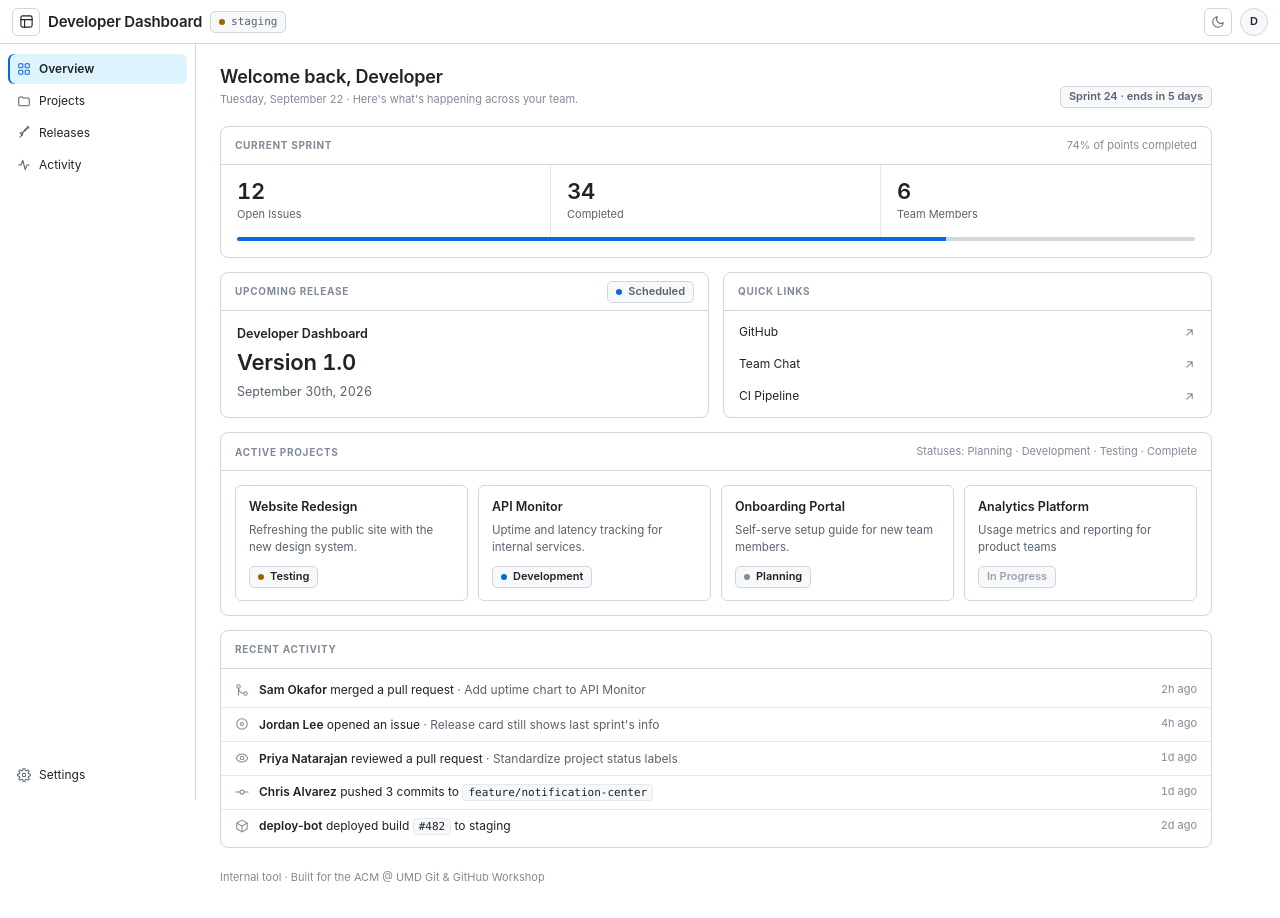
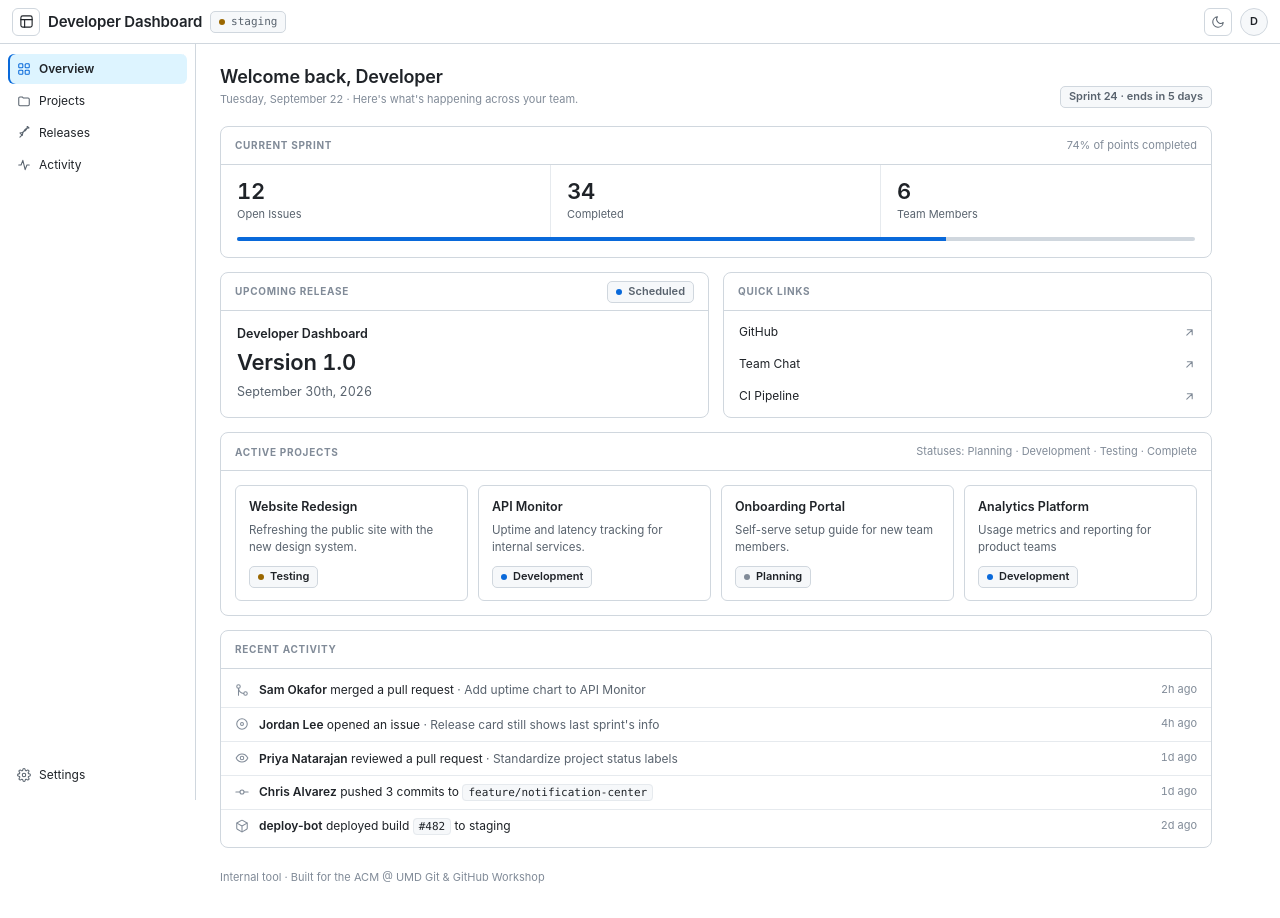
Before and after one commit to fkavuncu/broken-developer-dashboard, a plain HTML site: page index.html in a window 1280 px wide. Drawn offline with Linux system fonts and the light colour scheme.

Commit message:
Updated analytics platform's status

```diff
--- a/index.html
+++ b/index.html
@@ -153,7 +153,7 @@
           <article class="project">
             <h3>Analytics Platform</h3>
             <p>Usage metrics and reporting for product teams</p>
-            <span class="status">In Progress</span>
+            <span class="status">Development</span>
           </article>
 
         </div>
```
